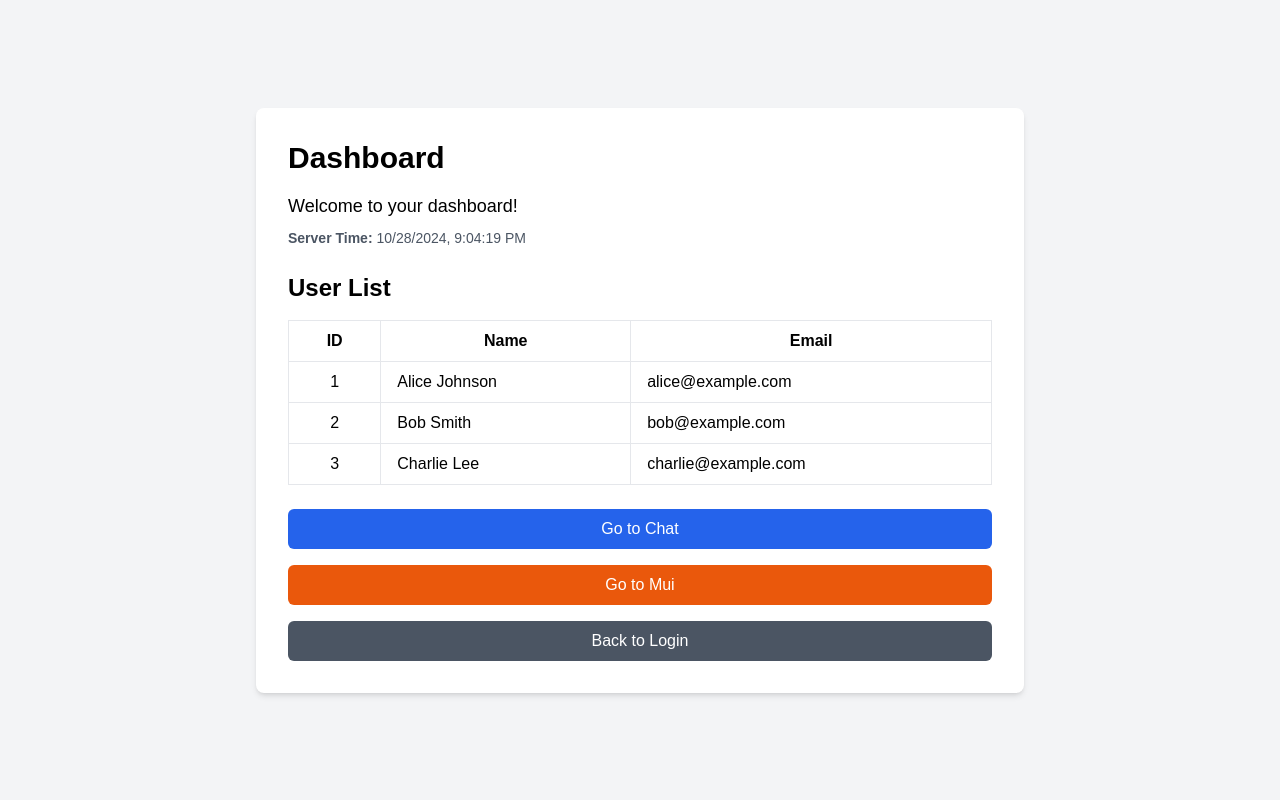
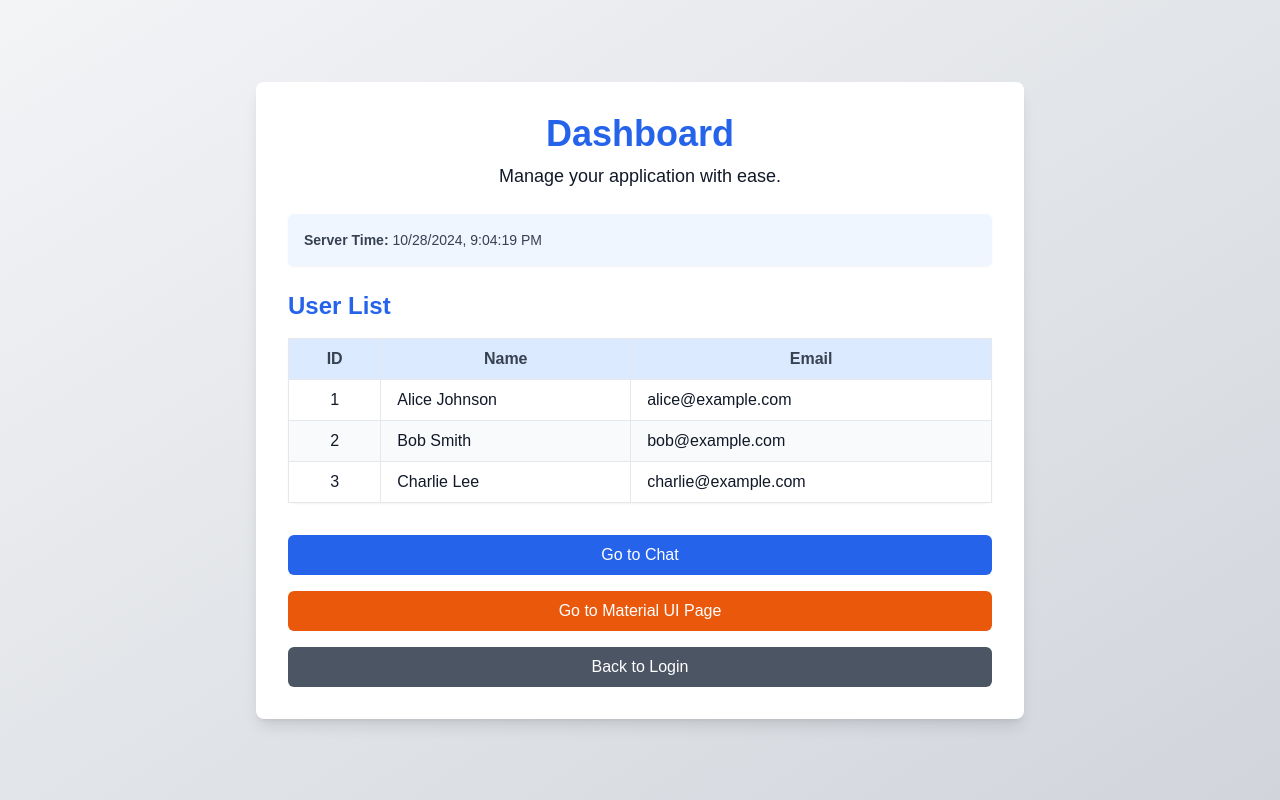
Before and after one commit to EmreDenizz/Next.js-TS-Tailwind-App, a Next.js app: page /dashboard in a window 1280 px wide. Built offline with nearby package versions, Linux system fonts and the light colour scheme.

Commit message:
feat: add new stayle to dashboard

```diff
--- a/src/app/dashboard/page.tsx
+++ b/src/app/dashboard/page.tsx
@@ -41,26 +41,39 @@ export default function Dashboard() {
   };
 
   return (
-    <div className="min-h-screen bg-gray-100 flex items-center justify-center p-6 text-black">
-      <div className="bg-white p-8 rounded-lg shadow-md max-w-3xl w-full">
-        <h1 className="text-3xl font-bold mb-4">Dashboard</h1>
-        <p className="text-lg mb-2">Welcome to your dashboard!</p>
-        <p className="text-sm text-gray-600 mb-6">
-          <strong>Server Time:</strong> {serverTime}
-        </p>
+    <div className="min-h-screen bg-gradient-to-br from-gray-100 to-gray-300 flex items-center justify-center p-6 text-gray-900">
+      <div className="bg-white p-8 rounded-lg shadow-lg max-w-3xl w-full">
+        {/* Header */}
+        <header className="mb-6 text-center">
+          <h1 className="text-4xl font-bold text-blue-600 mb-2">Dashboard</h1>
+          <p className="text-lg">Manage your application with ease.</p>
+        </header>
 
-        <h2 className="text-2xl font-semibold mb-4">User List</h2>
-        <table className="w-full table-auto border-collapse border border-gray-300">
+        {/* Server Time */}
+        <div className="bg-blue-50 p-4 rounded-md mb-6 shadow-sm">
+          <p className="text-sm font-medium text-gray-700">
+            <strong>Server Time:</strong> {serverTime}
+          </p>
+        </div>
+
+        {/* User List */}
+        <h2 className="text-2xl font-semibold mb-4 text-blue-600">User List</h2>
+        <table className="w-full table-auto border-collapse border border-gray-200 rounded-md shadow-sm">
           <thead>
-            <tr>
+            <tr className="bg-blue-100 text-gray-700">
               <th className="border px-4 py-2">ID</th>
               <th className="border px-4 py-2">Name</th>
               <th className="border px-4 py-2">Email</th>
             </tr>
           </thead>
           <tbody>
-            {users.map((user) => (
-              <tr key={user.id}>
+            {users.map((user, index) => (
+              <tr
+                key={user.id}
+                className={`${
+                  index % 2 === 0 ? 'bg-white' : 'bg-gray-50'
+                } hover:bg-gray-100 transition-all`}
+              >
                 <td className="border px-4 py-2 text-center">{user.id}</td>
                 <td className="border px-4 py-2">{user.name}</td>
                 <td className="border px-4 py-2">{user.email}</td>
@@ -69,24 +82,25 @@ export default function Dashboard() {
           </tbody>
         </table>
 
-        <div className="mt-6 space-y-4">
+        {/* Buttons */}
+        <div className="mt-8 space-y-4">
           <button
             onClick={goToChat}
-            className="w-full bg-blue-600 text-white px-4 py-2 rounded-md hover:bg-blue-700"
+            className="w-full bg-blue-600 text-white px-4 py-2 rounded-md hover:bg-blue-700 focus:ring focus:ring-blue-300 focus:ring-offset-1 transition-all"
           >
             Go to Chat
           </button>
 
           <button
             onClick={goToMui}
-            className="w-full bg-orange-600 text-white px-4 py-2 rounded-md hover:bg-blue-700"
+            className="w-full bg-orange-600 text-white px-4 py-2 rounded-md hover:bg-orange-700 focus:ring focus:ring-orange-300 focus:ring-offset-1 transition-all"
           >
-            Go to Mui
+            Go to Material UI Page
           </button>
 
           <a
             href="/"
-            className="w-full block text-center bg-gray-600 text-white px-4 py-2 rounded-md hover:bg-gray-700"
+            className="w-full block text-center bg-gray-600 text-white px-4 py-2 rounded-md hover:bg-gray-700 focus:ring focus:ring-gray-400 focus:ring-offset-1 transition-all"
           >
             Back to Login
           </a>
```
